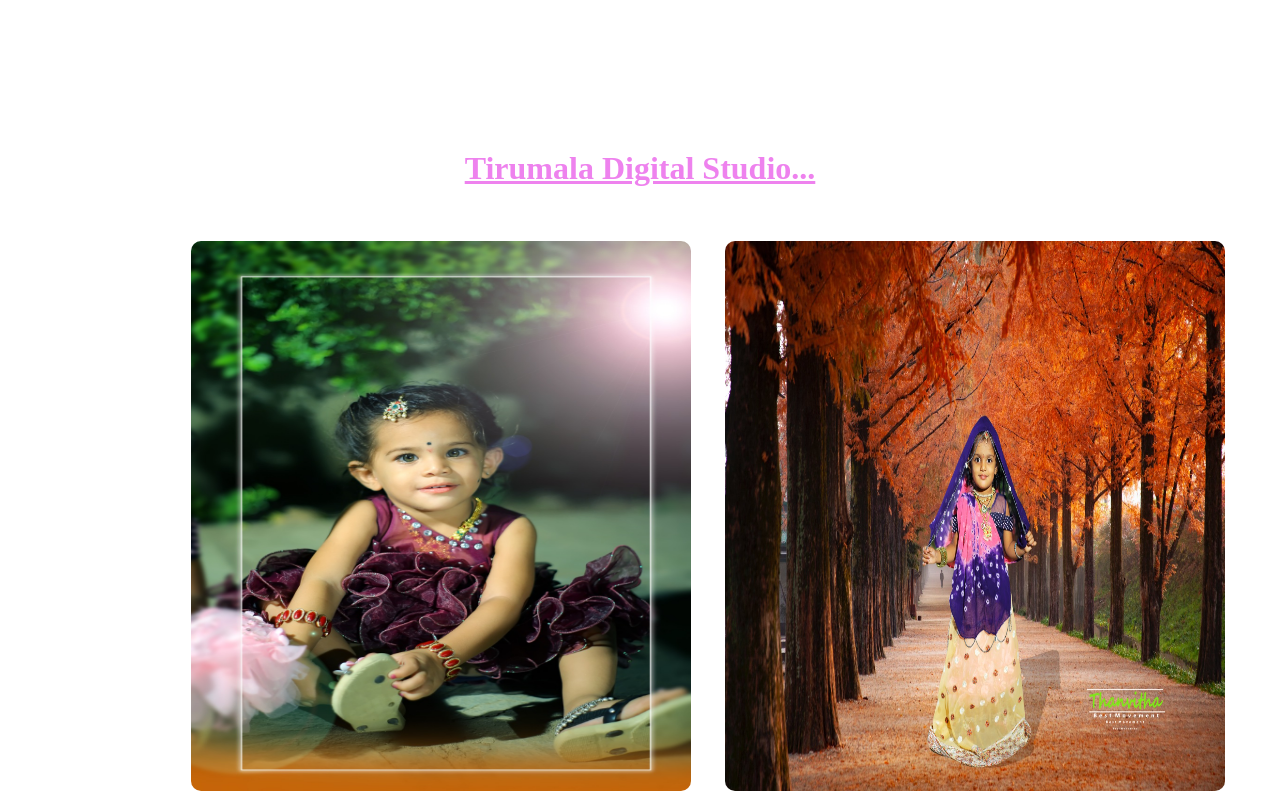
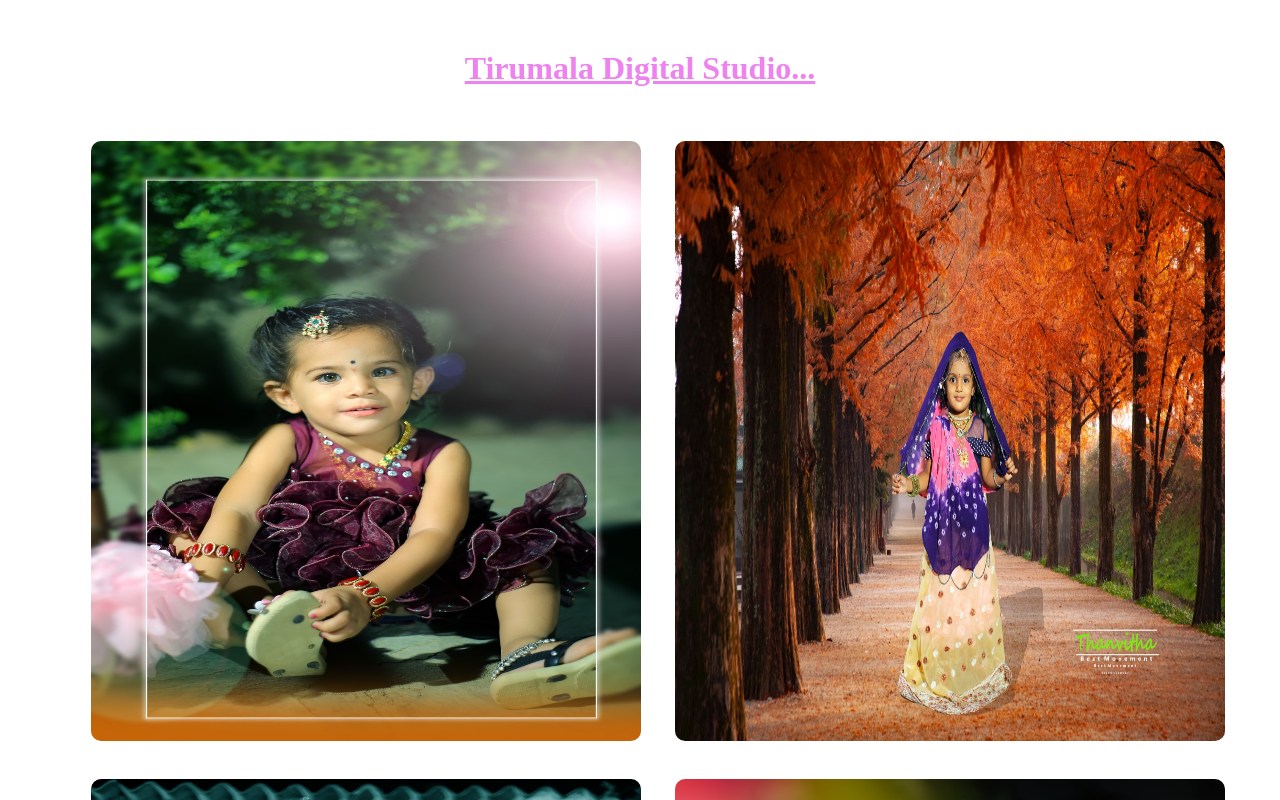
Before and after one commit to ShyamalaUdara/TirumalaDigitals, a plain HTML site: page index2.html in a window 1280 px wide. Shown: the top 800 px of the page. Drawn offline with Linux system fonts and the light colour scheme.

Commit message:
Update index2.html

```diff
--- a/index2.html
+++ b/index2.html
@@ -8,12 +8,12 @@
         div
         {
             border-radius: 15px;
-            margin: 150px;
+            margin: 50px;
         }
         img
         {
-           height:550px;
-           width:500px;
+           height:600px;
+           width:550px;
            border-radius: 10px;
             margin-left:30px;
             margin-top:30px;
```
